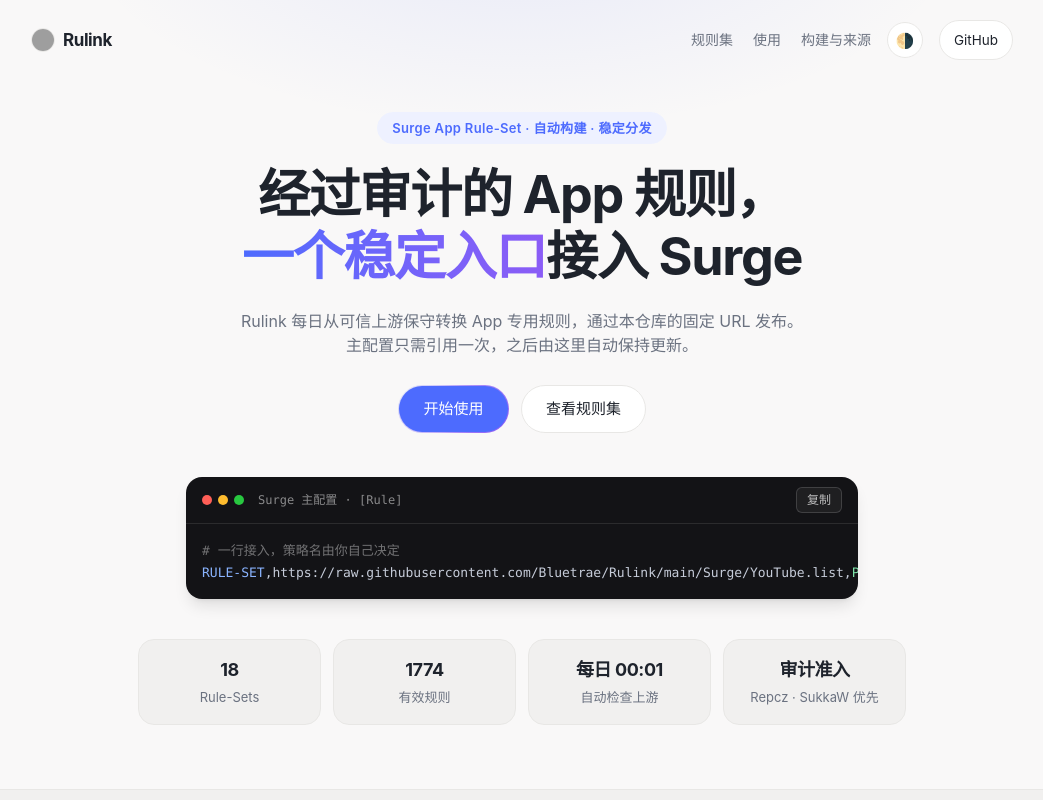
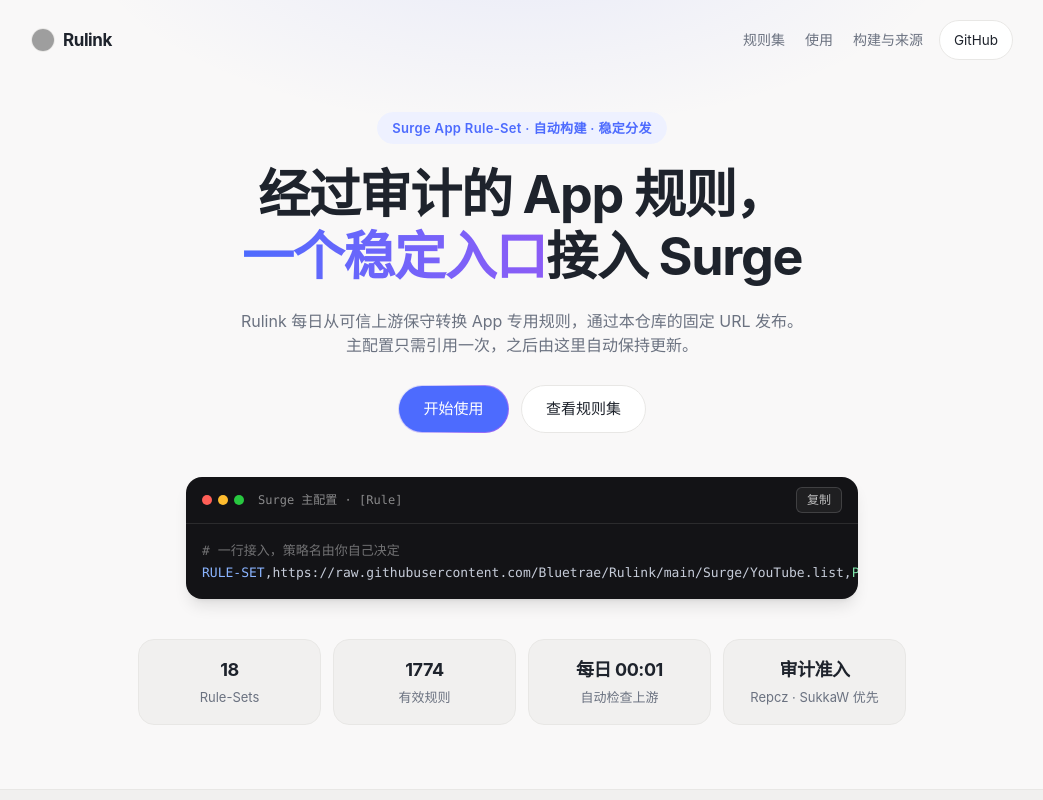
Before and after one commit to Bluetrae/Blink, a React (Vite) app in the folder portal/: page / in a window 1280 px wide. Shown: the top 800 px of the page, without its empty margins (118-1161 px from the left). Built offline with nearby package versions, Linux system fonts and the light colour scheme; grey boxes are pictures that could not be loaded.

Commit message:
feat: time-based theme (light 08:00-22:00, dark otherwise), drop manual toggle

```diff
--- a/portal/index.html
+++ b/portal/index.html
@@ -11,17 +11,11 @@
     <link rel="icon" href="/favicon.svg" type="image/svg+xml" />
     <script>
       (function () {
-        var saved = null;
-        try {
-          saved = localStorage.getItem("rulink-theme");
-        } catch (e) {
-          /* ignore */
+        // 8:00–22:00 light, 22:00–8:00 dark
+        var hour = new Date().getHours();
+        if (hour < 8 || hour >= 22) {
+          document.documentElement.classList.add("dark");
         }
-        var dark =
-          saved === "dark" ||
-          ((saved === null || saved === "system") &&
-            window.matchMedia("(prefers-color-scheme: dark)").matches);
-        if (dark) document.documentElement.classList.add("dark");
       })();
     </script>
   </head>
--- a/portal/src/App.tsx
+++ b/portal/src/App.tsx
@@ -1,5 +1,6 @@
 import { useEffect, useState } from "react";
 import type { PortalData } from "./types";
+import { useTimedTheme } from "./hooks";
 import Nav from "./components/Nav";
 import Hero from "./components/Hero";
 import Rulesets from "./components/Rulesets";
@@ -10,6 +11,7 @@ import Footer from "./components/Footer";
 const FALLBACK_REPO = "https://github.com/Bluetrae/Rulink";
 
 export default function App() {
+  useTimedTheme();
   const [data, setData] = useState<PortalData | null>(null);
   const [error, setError] = useState<string | null>(null);
 
--- a/portal/src/components/Nav.tsx
+++ b/portal/src/components/Nav.tsx
@@ -1,15 +1,8 @@
 import { useEffect, useState } from "react";
-import { useTheme, type Theme } from "../hooks";
 
 interface NavProps {
   repo: string;
 }
-
-const THEME_META: Record<Theme, { icon: string; label: string }> = {
-  system: { icon: "🌗", label: "主题：跟随系统" },
-  light: { icon: "☀️", label: "主题：浅色" },
-  dark: { icon: "🌙", label: "主题：深色" },
-};
 
 const NAV_LINKS = [
   { href: "#rulesets", label: "规则集" },
@@ -18,8 +11,6 @@ const NAV_LINKS = [
 ];
 
 export default function Nav({ repo }: NavProps) {
-  const { theme, cycle } = useTheme();
-  const meta = THEME_META[theme];
   const [scrolled, setScrolled] = useState(false);
   const [menuOpen, setMenuOpen] = useState(false);
 
@@ -56,15 +47,6 @@ export default function Nav({ repo }: NavProps) {
             </a>
           ))}
         </nav>
-        <button
-          type="button"
-          onClick={cycle}
-          title={meta.label}
-          aria-label={meta.label}
-          className="flex h-9 w-9 shrink-0 items-center justify-center rounded-full border border-line bg-card text-[15px] leading-none transition hover:bg-paper"
-        >
-          {meta.icon}
-        </button>
         <a
           href={repo}
           target="_blank"
--- a/portal/src/hooks.ts
+++ b/portal/src/hooks.ts
@@ -47,54 +47,30 @@ export function useCopy(
   return { copied, copy };
 }
 
-export type Theme = "system" | "light" | "dark";
-
-const THEME_STORAGE_KEY = "rulink-theme";
-
-function resolveTheme(theme: Theme): "light" | "dark" {
-  if (theme === "system") {
-    return window.matchMedia("(prefers-color-scheme: dark)").matches ? "dark" : "light";
-  }
-  return theme;
+/* Time-based theme: 08:00–22:00 light, 22:00–08:00 dark. Re-checks every
+   minute and when the tab becomes visible again, so the page flips
+   automatically across the boundary even while it stays open. */
+function themeForHour(hour: number): "light" | "dark" {
+  return hour >= 8 && hour < 22 ? "light" : "dark";
 }
 
-export function useTheme(): {
-  theme: Theme;
-  resolved: "light" | "dark";
-  cycle: () => void;
-} {
-  const [theme, setTheme] = useState<Theme>(() => {
+export function useTimedTheme(): void {
+  useEffect(() => {
+    const apply = () => {
+      const next = themeForHour(new Date().getHours());
+      document.documentElement.classList.toggle("dark", next === "dark");
+    };
+    apply();
     try {
-      const saved = localStorage.getItem(THEME_STORAGE_KEY);
-      if (saved === "light" || saved === "dark" || saved === "system") return saved;
+      localStorage.removeItem("rulink-theme");
     } catch {
       /* ignore */
     }
-    return "system";
-  });
-
-  useEffect(() => {
-    const apply = () => {
-      document.documentElement.classList.toggle("dark", resolveTheme(theme) === "dark");
+    const interval = window.setInterval(apply, 60_000);
+    document.addEventListener("visibilitychange", apply);
+    return () => {
+      window.clearInterval(interval);
+      document.removeEventListener("visibilitychange", apply);
     };
-    apply();
-    try {
-      localStorage.setItem(THEME_STORAGE_KEY, theme);
-    } catch {
-      /* ignore */
-    }
-    if (theme === "system") {
-      const media = window.matchMedia("(prefers-color-scheme: dark)");
-      media.addEventListener("change", apply);
-      return () => media.removeEventListener("change", apply);
-    }
-  }, [theme]);
-
-  const cycle = useCallback(() => {
-    setTheme((current) =>
-      current === "system" ? "light" : current === "light" ? "dark" : "system",
-    );
   }, []);
-
-  return { theme, resolved: resolveTheme(theme), cycle };
 }
```
